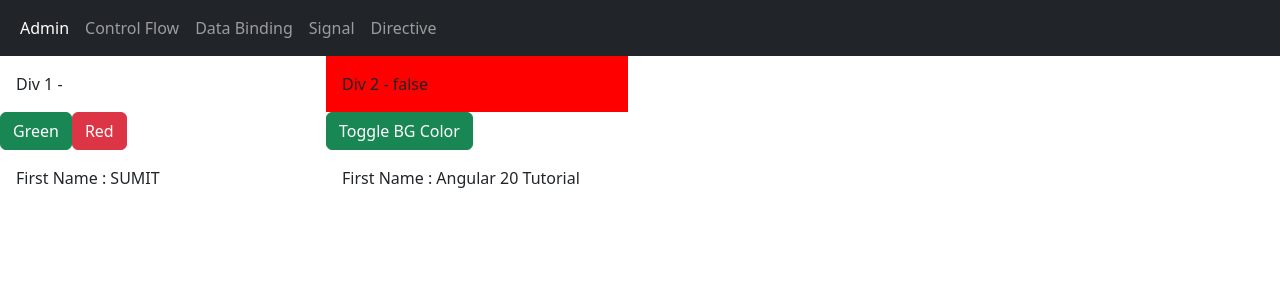
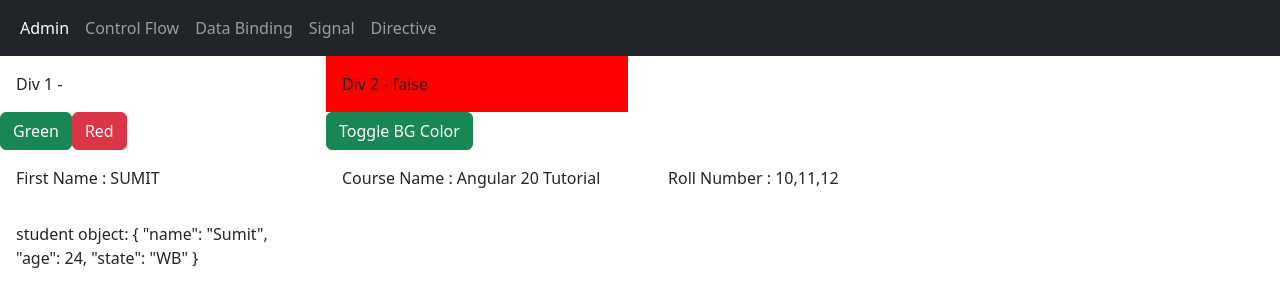
Before and after one commit to sumitbasu116/angular20Tutorial, an Angular app: page /attribute-dir in a window 1280 px wide. Shown: the top 306 px of the page. Built offline with nearby package versions, Linux system fonts and the light colour scheme.

Commit message:
Pipes part2-array and object pipe

```diff
--- a/src/app/components/att-directive/att-directive.html
+++ b/src/app/components/att-directive/att-directive.html
@@ -29,7 +29,21 @@
     </div>
     <div class="col-3">
         <div class="p-3">
-            First Name : {{coursName() | titlecase}}
+            Course Name : {{coursName() | titlecase}}
+        </div>
+    </div>
+
+    <div class="col-3">
+        <div class="p-3">
+            Roll Number : {{rollNumList | slice:0:3}}
         </div>
     </div>
 </div>
+
+<div class="row">
+    <div class="col-3">
+        <div class="p-3">
+            student object: {{stdentObj | json}}
+        </div>
+    </div>
+</div>
--- a/src/app/components/att-directive/att-directive.ts
+++ b/src/app/components/att-directive/att-directive.ts
@@ -1,9 +1,9 @@
-import { NgClass, NgStyle, TitleCasePipe, UpperCasePipe } from '@angular/common';
+import { JsonPipe, NgClass, NgStyle, SlicePipe, TitleCasePipe, UpperCasePipe } from '@angular/common';
 import { AfterContentChecked, AfterContentInit, AfterViewChecked, AfterViewInit, Component, OnDestroy, OnInit, signal } from '@angular/core';
 
 @Component({
   selector: 'app-att-directive',
-  imports: [NgClass,NgStyle,UpperCasePipe,TitleCasePipe],
+  imports: [NgClass,NgStyle,UpperCasePipe,TitleCasePipe,SlicePipe,JsonPipe],
   templateUrl: './att-directive.html',
   styleUrl: './att-directive.css'
 })
@@ -51,6 +51,14 @@ export class AttDirective implements OnInit,AfterContentInit,AfterContentChecked
 
   coursName = signal<string>("Angular 20 Tutorial");
 
+  rollNumList = [10,11,12,13,14,15,16];
+
+  stdentObj: any ={
+    name:'Sumit',
+    age: 24,
+    state: 'WB'
+  };
+
   setBgClass(className:string){
     this.div1ClassName.set(className);
   }
```
